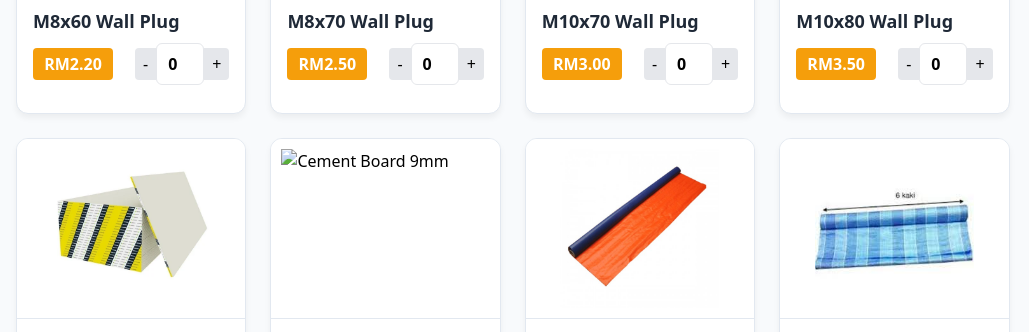
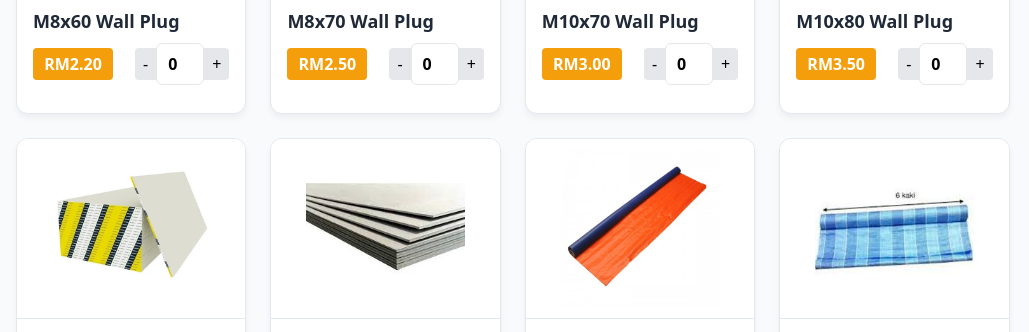
Before and after one commit to naqibart7/orderform-v1, a plain HTML site: page index.html in a window 1280 px wide. Shown: the part 5760-6092 px from the top of the page, 0-1029 px from the left. Drawn offline with nearby package versions, Linux system fonts and the light colour scheme.

Commit message:
Update index.html

```diff
--- a/index.html
+++ b/index.html
@@ -1706,7 +1706,7 @@
         </div>
 
 <div class="product-card bg-white" data-price="45.00" data-category="hardware">
-    <img src="images/Cement board 4x8ft x 9mm.webp" class="product-image w-full" alt="Cement Board 9mm">
+    <img src="images/Cement board 4x8ft x 9mm.jpg" class="product-image w-full" alt="Cement Board 9mm">
     <div class="p-4">
         <h3 class="font-semibold text-lg mb-2 text-gray-800">Cement board 4x8ft x 9mm</h3>
         <div class="flex justify-between items-center mb-3">
```
